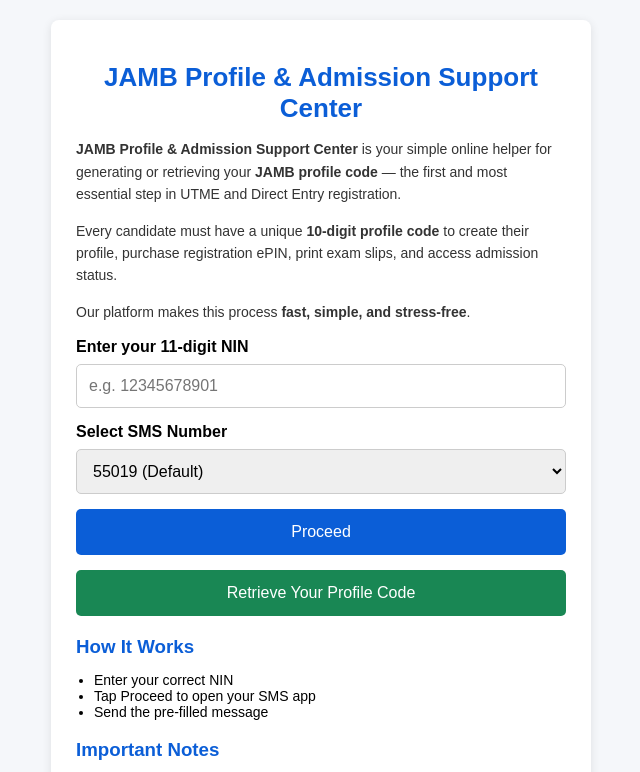
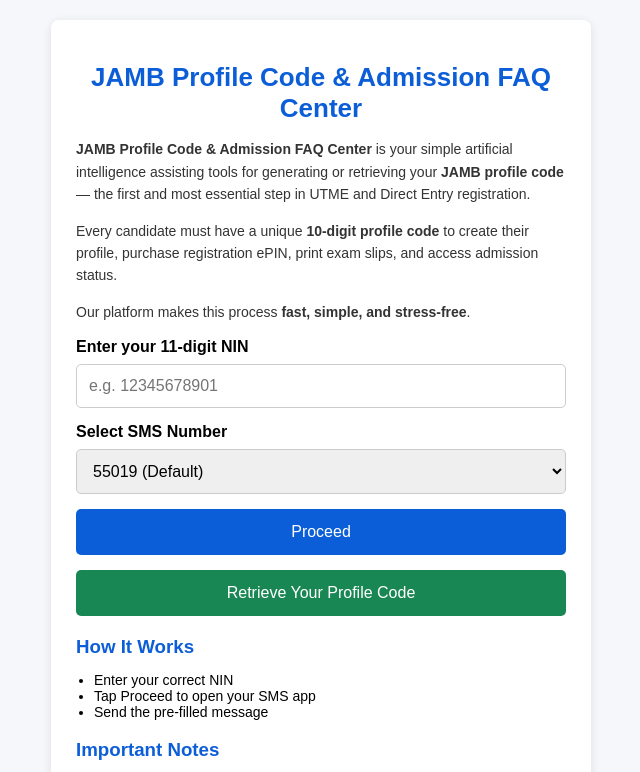
Before and after one commit to olamilekandigitals/JambProfileCode, a plain HTML site: page index.html in a window 1280 px wide. Shown: the top 772 px of the page, without its empty margins (319-959 px from the left). Drawn offline with Linux system fonts and the light colour scheme.

Commit message:
Update title and headings for FAQ Center

```diff
--- a/index.html
+++ b/index.html
@@ -3,7 +3,7 @@
 <head>
 <meta charset="UTF-8">
 <meta name="viewport" content="width=device-width, initial-scale=1.0">
-<title>JAMB Profile & Admission Support Center</title>
+<title>JAMB Profile Code & Admission FAQ Center</title>
 
 <style>
 *{box-sizing:border-box;}
@@ -90,10 +90,10 @@
 <body>
 <div class="container">
 
-<h1>JAMB Profile & Admission Support Center</h1>
+<h1>JAMB Profile Code & Admission FAQ Center</h1>
 
 <p>
-<strong>JAMB Profile & Admission Support Center</strong> is your simple online helper for generating or retrieving
+<strong>JAMB Profile Code & Admission FAQ Center</strong> is your simple artificial intelligence assisting tools for generating or retrieving
 your <strong>JAMB profile code</strong> — the first and most essential step in UTME and Direct Entry registration.
 </p>
 
```
